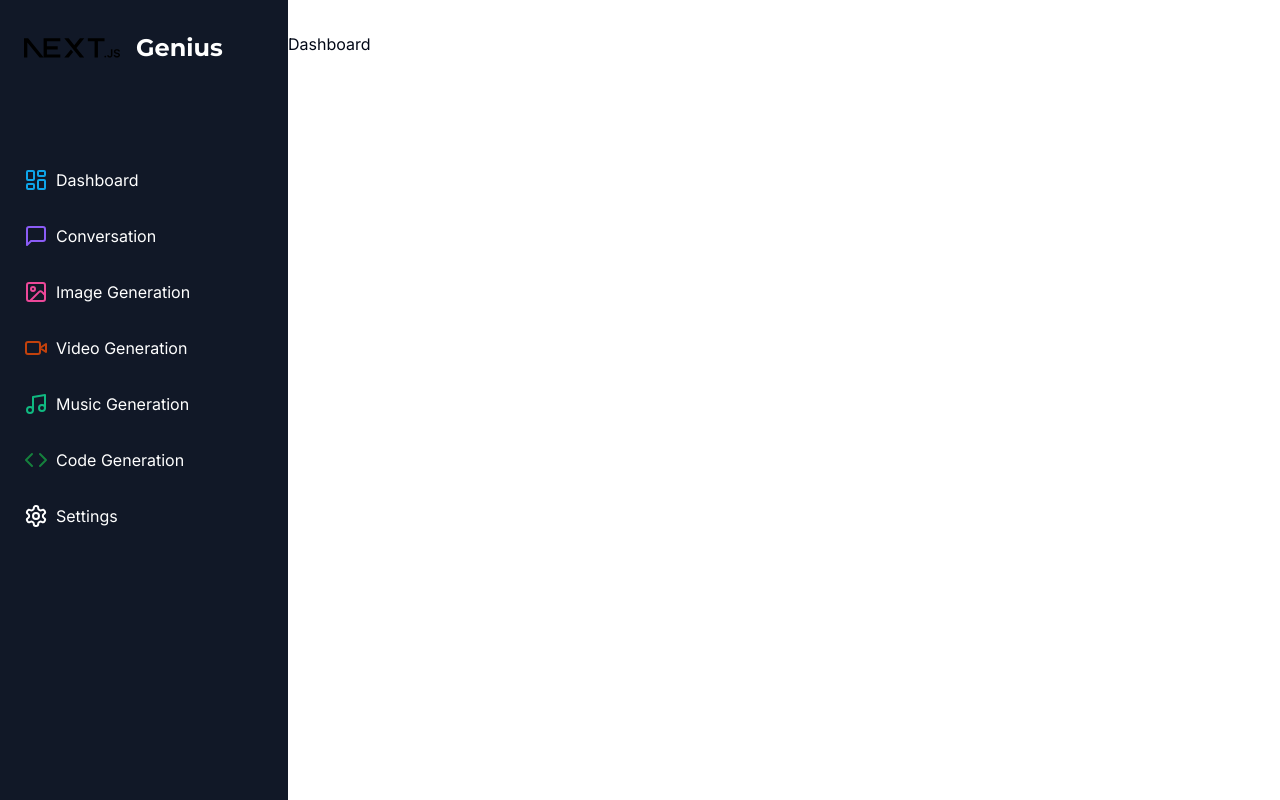
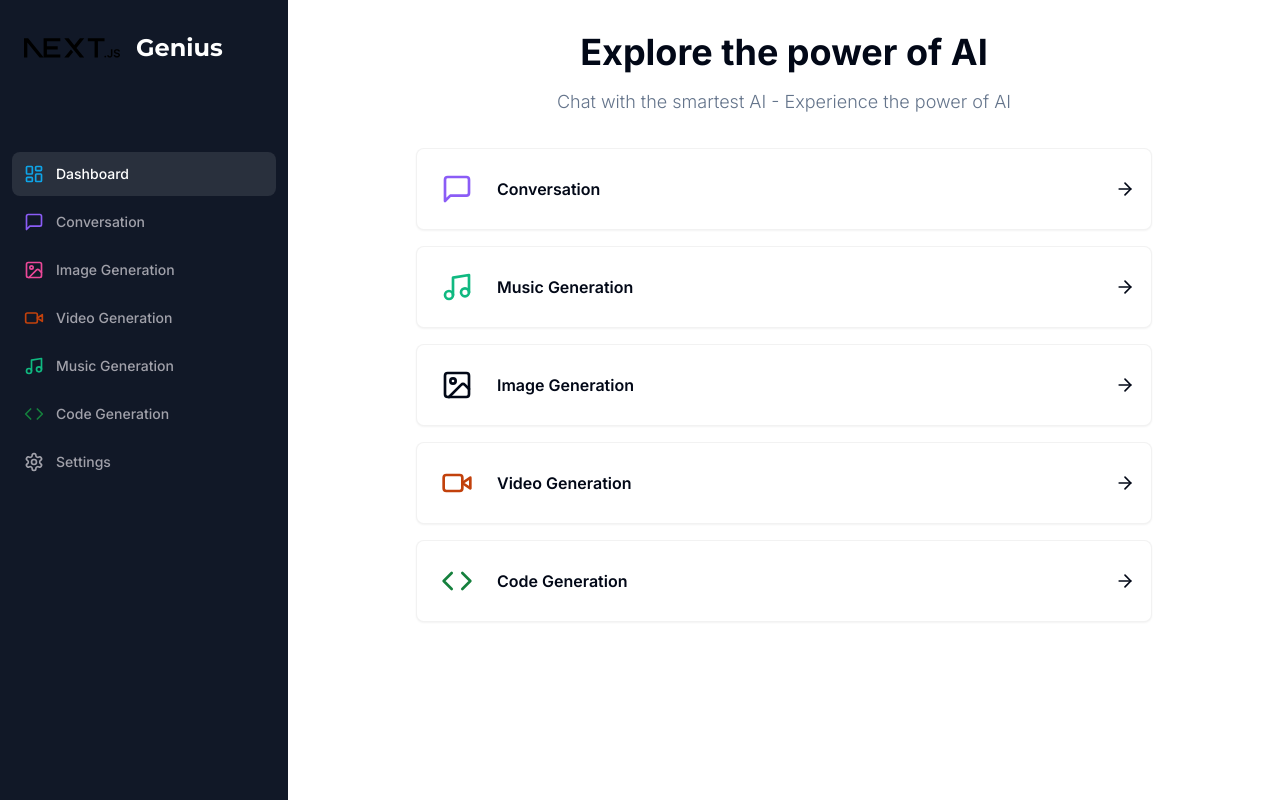
Before and after one commit to BouakkazLotfiG/genius, a Next.js app: page /dashboard in a window 1280 px wide. Built offline with nearby package versions, Linux system fonts and the light colour scheme.

Commit message:
dashboard content

```diff
--- a/app/(dashboard)/(routes)/dashboard/page.tsx
+++ b/app/(dashboard)/(routes)/dashboard/page.tsx
@@ -1,7 +1,43 @@
-export default function DashboardPage() {
+'use client';
+
+import { ArrowRight } from 'lucide-react';
+import { useRouter } from 'next/navigation';
+
+import { Card } from '@/components/ui/card';
+import { cn } from '@/lib/utils';
+
+import { tools } from '@/constants';
+
+export default function HomePage() {
+  const router = useRouter();
+
   return (
     <div>
-      <h1>Dashboard</h1>
+      <div className='mb-8 space-y-4'>
+        <h2 className='text-2xl md:text-4xl font-bold text-center'>
+          Explore the power of AI
+        </h2>
+        <p className='text-muted-foreground font-light text-sm md:text-lg text-center'>
+          Chat with the smartest AI - Experience the power of AI
+        </p>
+      </div>
+      <div className='px-4 md:px-20 lg:px-32 space-y-4'>
+        {tools.map((tool) => (
+          <Card
+            onClick={() => router.push(tool.href)}
+            key={tool.href}
+            className='p-4 border-black/5 flex items-center justify-between hover:shadow-md transition cursor-pointer'
+          >
+            <div className='flex items-center gap-x-4'>
+              <div className={cn('p-2 w-fit rounded-md', tool.bgColor)}>
+                <tool.icon className={cn('w-8 h-8', tool.color)} />
+              </div>
+              <div className='font-semibold'>{tool.label}</div>
+            </div>
+            <ArrowRight className='w-5 h-5' />
+          </Card>
+        ))}
+      </div>
     </div>
   );
 }
--- /dev/null
+++ b/components/MobileSidebar.tsx
@@ -0,0 +1,33 @@
+'use client';
+import { Menu } from 'lucide-react';
+import React, { useEffect, useState } from 'react';
+import Sidebar from './Sidebar';
+import { Button } from './ui/button';
+import { Sheet, SheetTrigger, SheetContent } from './ui/sheet';
+
+const MobileSidebar = () => {
+  const [isMounted, setIsMounted] = useState(false);
+
+  useEffect(() => {
+    setIsMounted(true);
+  }, []);
+
+  if (!isMounted) {
+    return null;
+  }
+
+  return (
+    <Sheet>
+      <SheetTrigger>
+        <Button variant='ghost' size='icon' className='md:hidden'>
+          <Menu />
+        </Button>
+      </SheetTrigger>
+      <SheetContent side='left' className='p-0'>
+        <Sidebar />
+      </SheetContent>
+    </Sheet>
+  );
+};
+
+export default MobileSidebar;
--- a/components/Navbar.tsx
+++ b/components/Navbar.tsx
@@ -1,14 +1,12 @@
 import { UserButton } from '@clerk/nextjs';
-import { Menu } from 'lucide-react';
+
 import React from 'react';
-import { Button } from './ui/button';
+import MobileSidebar from './MobileSidebar';
 
 const Navbar = () => {
   return (
     <div className='flex items-center p-4'>
-      <Button variant='ghost' size='icon' className='md:hidden'>
-        <Menu />
-      </Button>
+      <MobileSidebar />
       <div className='flex w-full justify-end '>
         <UserButton afterSignOutUrl='/' />
       </div>
--- a/components/Sidebar.tsx
+++ b/components/Sidebar.tsx
@@ -13,6 +13,7 @@
   Code,
   Settings,
 } from 'lucide-react';
+import { usePathname } from 'next/navigation';
 
 const monserrat = Montserrat({
   weights: [600],
@@ -64,6 +65,7 @@
 ];
 
 const Sidebar = () => {
+  const pathname = usePathname();
   return (
     <div className='space-y-4 flex flex-col h-full bg-[#111827] text-white'>
       {' '}
@@ -79,15 +81,18 @@
 
         <div className='space-y-1'>
           {routes.map((route) => (
-            <Link key={route.href} href={route.href}>
-              <div className='flex items-center gap-2 flex-1 hover:bg-[#1f2937]  space-x-4 px-3 py-4 rounded-md'>
-                <route.icon
-                  className={cn(
-                    'h-6 w-6 transition-all duration-500 ',
-                    route.color
-                  )}
-                  size={20}
-                />
+            <Link
+              key={route.href}
+              href={route.href}
+              className={cn(
+                'text-sm group flex p-3 w-full justify-start font-medium cursor-pointer hover:text-white hover:bg-white/10 rounded-lg transition',
+                pathname === route.href
+                  ? 'text-white bg-white/10'
+                  : 'text-zinc-400'
+              )}
+            >
+              <div className='flex items-center flex-1'>
+                <route.icon className={cn('h-5 w-5 mr-3', route.color)} />
                 {route.label}
               </div>
             </Link>
--- /dev/null
+++ b/components/ui/card.tsx
@@ -0,0 +1,79 @@
+import * as React from "react"
+
+import { cn } from "@/lib/utils"
+
+const Card = React.forwardRef<
+  HTMLDivElement,
+  React.HTMLAttributes<HTMLDivElement>
+>(({ className, ...props }, ref) => (
+  <div
+    ref={ref}
+    className={cn(
+      "rounded-lg border bg-card text-card-foreground shadow-sm",
+      className
+    )}
+    {...props}
+  />
+))
+Card.displayName = "Card"
+
+const CardHeader = React.forwardRef<
+  HTMLDivElement,
+  React.HTMLAttributes<HTMLDivElement>
+>(({ className, ...props }, ref) => (
+  <div
+    ref={ref}
+    className={cn("flex flex-col space-y-1.5 p-6", className)}
+    {...props}
+  />
+))
+CardHeader.displayName = "CardHeader"
+
+const CardTitle = React.forwardRef<
+  HTMLParagraphElement,
+  React.HTMLAttributes<HTMLHeadingElement>
+>(({ className, ...props }, ref) => (
+  <h3
+    ref={ref}
+    className={cn(
+      "text-2xl font-semibold leading-none tracking-tight",
+      className
+    )}
+    {...props}
+  />
+))
+CardTitle.displayName = "CardTitle"
+
+const CardDescription = React.forwardRef<
+  HTMLParagraphElement,
+  React.HTMLAttributes<HTMLParagraphElement>
+>(({ className, ...props }, ref) => (
+  <p
+    ref={ref}
+    className={cn("text-sm text-muted-foreground", className)}
+    {...props}
+  />
+))
+CardDescription.displayName = "CardDescription"
+
+const CardContent = React.forwardRef<
+  HTMLDivElement,
+  React.HTMLAttributes<HTMLDivElement>
+>(({ className, ...props }, ref) => (
+  <div ref={ref} className={cn("p-6 pt-0", className)} {...props} />
+))
+CardContent.displayName = "CardContent"
+
+const CardFooter = React.forwardRef<
+  HTMLDivElement,
+  React.HTMLAttributes<HTMLDivElement>
+>(({ className, ...props }, ref) => (
+  <div
+    ref={ref}
+    className={cn("flex items-center p-6 pt-0", className)}
+    {...props}
+  />
+))
+CardFooter.displayName = "CardFooter"
+
+export { Card, CardHeader, CardFooter, CardTitle, CardDescription, CardContent }
--- /dev/null
+++ b/components/ui/sheet.tsx
@@ -0,0 +1,144 @@
+"use client"
+
+import * as React from "react"
+import * as SheetPrimitive from "@radix-ui/react-dialog"
+import { cva, type VariantProps } from "class-variance-authority"
+import { X } from "lucide-react"
+
+import { cn } from "@/lib/utils"
+
+const Sheet = SheetPrimitive.Root
+
+const SheetTrigger = SheetPrimitive.Trigger
+
+const SheetClose = SheetPrimitive.Close
+
+const SheetPortal = ({
+  className,
+  ...props
+}: SheetPrimitive.DialogPortalProps) => (
+  <SheetPrimitive.Portal className={cn(className)} {...props} />
+)
+SheetPortal.displayName = SheetPrimitive.Portal.displayName
+
+const SheetOverlay = React.forwardRef<
+  React.ElementRef<typeof SheetPrimitive.Overlay>,
+  React.ComponentPropsWithoutRef<typeof SheetPrimitive.Overlay>
+>(({ className, ...props }, ref) => (
+  <SheetPrimitive.Overlay
+    className={cn(
+      "fixed inset-0 z-50 bg-background/80 backdrop-blur-sm data-[state=open]:animate-in data-[state=closed]:animate-out data-[state=closed]:fade-out-0 data-[state=open]:fade-in-0",
+      className
+    )}
+    {...props}
+    ref={ref}
+  />
+))
+SheetOverlay.displayName = SheetPrimitive.Overlay.displayName
+
+const sheetVariants = cva(
+  "fixed z-50 gap-4 bg-background p-6 shadow-lg transition ease-in-out data-[state=open]:animate-in data-[state=closed]:animate-out data-[state=closed]:duration-300 data-[state=open]:duration-500",
+  {
+    variants: {
+      side: {
+        top: "inset-x-0 top-0 border-b data-[state=closed]:slide-out-to-top data-[state=open]:slide-in-from-top",
+        bottom:
+          "inset-x-0 bottom-0 border-t data-[state=closed]:slide-out-to-bottom data-[state=open]:slide-in-from-bottom",
+        left: "inset-y-0 left-0 h-full w-3/4 border-r data-[state=closed]:slide-out-to-left data-[state=open]:slide-in-from-left sm:max-w-sm",
+        right:
+          "inset-y-0 right-0 h-full w-3/4  border-l data-[state=closed]:slide-out-to-right data-[state=open]:slide-in-from-right sm:max-w-sm",
+      },
+    },
+    defaultVariants: {
+      side: "right",
+    },
+  }
+)
+
+interface SheetContentProps
+  extends React.ComponentPropsWithoutRef<typeof SheetPrimitive.Content>,
+    VariantProps<typeof sheetVariants> {}
+
+const SheetContent = React.forwardRef<
+  React.ElementRef<typeof SheetPrimitive.Content>,
+  SheetContentProps
+>(({ side = "right", className, children, ...props }, ref) => (
+  <SheetPortal>
+    <SheetOverlay />
+    <SheetPrimitive.Content
+      ref={ref}
+      className={cn(sheetVariants({ side }), className)}
+      {...props}
+    >
+      {children}
+      <SheetPrimitive.Close className="absolute right-4 top-4 rounded-sm opacity-70 ring-offset-background transition-opacity hover:opacity-100 focus:outline-none focus:ring-2 focus:ring-ring focus:ring-offset-2 disabled:pointer-events-none data-[state=open]:bg-secondary">
+        <X className="h-4 w-4" />
+        <span className="sr-only">Close</span>
+      </SheetPrimitive.Close>
+    </SheetPrimitive.Content>
+  </SheetPortal>
+))
+SheetContent.displayName = SheetPrimitive.Content.displayName
+
+const SheetHeader = ({
+  className,
+  ...props
+}: React.HTMLAttributes<HTMLDivElement>) => (
+  <div
+    className={cn(
+      "flex flex-col space-y-2 text-center sm:text-left",
+      className
+    )}
+    {...props}
+  />
+)
+SheetHeader.displayName = "SheetHeader"
+
+const SheetFooter = ({
+  className,
+  ...props
+}: React.HTMLAttributes<HTMLDivElement>) => (
+  <div
+    className={cn(
+      "flex flex-col-reverse sm:flex-row sm:justify-end sm:space-x-2",
+      className
+    )}
+    {...props}
+  />
+)
+SheetFooter.displayName = "SheetFooter"
+
+const SheetTitle = React.forwardRef<
+  React.ElementRef<typeof SheetPrimitive.Title>,
+  React.ComponentPropsWithoutRef<typeof SheetPrimitive.Title>
+>(({ className, ...props }, ref) => (
+  <SheetPrimitive.Title
+    ref={ref}
+    className={cn("text-lg font-semibold text-foreground", className)}
+    {...props}
+  />
+))
+SheetTitle.displayName = SheetPrimitive.Title.displayName
+
+const SheetDescription = React.forwardRef<
+  React.ElementRef<typeof SheetPrimitive.Description>,
+  React.ComponentPropsWithoutRef<typeof SheetPrimitive.Description>
+>(({ className, ...props }, ref) => (
+  <SheetPrimitive.Description
+    ref={ref}
+    className={cn("text-sm text-muted-foreground", className)}
+    {...props}
+  />
+))
+SheetDescription.displayName = SheetPrimitive.Description.displayName
+
+export {
+  Sheet,
+  SheetTrigger,
+  SheetClose,
+  SheetContent,
+  SheetHeader,
+  SheetFooter,
+  SheetTitle,
+  SheetDescription,
+}
--- /dev/null
+++ b/constants.ts
@@ -0,0 +1,41 @@
+import { Code, ImageIcon, MessageSquare, Music, VideoIcon } from 'lucide-react';
+
+export const MAX_FREE_COUNTS = 5;
+
+export const tools = [
+  {
+    label: 'Conversation',
+    icon: MessageSquare,
+    href: '/conversation',
+    color: 'text-violet-500',
+    bgColor: 'bg-violet-500/10',
+  },
+  {
+    label: 'Music Generation',
+    icon: Music,
+    href: '/music',
+    color: 'text-emerald-500',
+    bgColor: 'bg-emerald-500/10',
+  },
+  {
+    label: 'Image Generation',
+    icon: ImageIcon,
+    color: 'text-pink-700',
+    bgColor: 'bg-pink-700/10',
+    href: '/image',
+  },
+  {
+    label: 'Video Generation',
+    icon: VideoIcon,
+    color: 'text-orange-700',
+    bgColor: 'bg-orange-700/10',
+    href: '/video',
+  },
+  {
+    label: 'Code Generation',
+    icon: Code,
+    color: 'text-green-700',
+    bgColor: 'bg-green-700/10',
+    href: '/code',
+  },
+];
--- a/package.json
+++ b/package.json
@@ -10,6 +10,7 @@
   },
   "dependencies": {
     "@clerk/nextjs": "^4.23.1",
+    "@radix-ui/react-dialog": "^1.0.4",
     "@radix-ui/react-slot": "^1.0.2",
     "@types/node": "20.4.5",
     "@types/react": "18.2.18",
```
Also changed, not shown: 1 other file (tests, documents, lock files or other folders).
